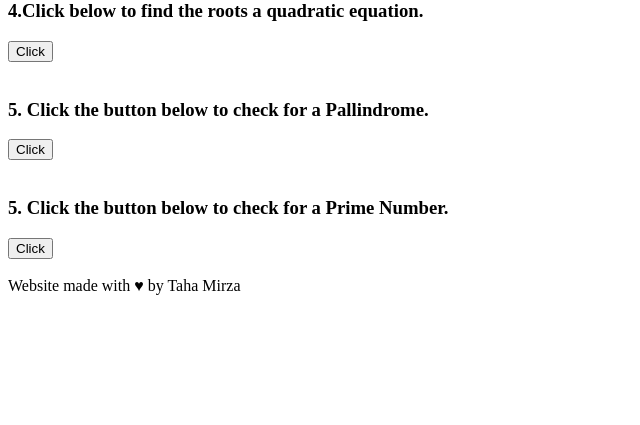
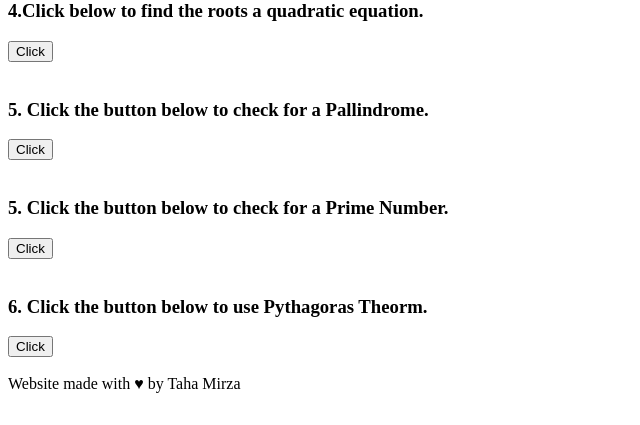
Before and after one commit to tahamirza56/Flask_Math_calculator, a Flask app: page / in a window 1280 px wide. Shown: the part 375-800 px from the top of the page, without its empty margins (0-640 px from the left). Run offline with Flask 3, Linux system fonts and the light colour scheme.

Commit message:
added pythagoras, updated index and updated app.py

```diff
--- a/app.py
+++ b/app.py
@@ -138,5 +138,31 @@ def check_prime():
 
     return render_template('check_prime.html', result=message)
 
+
+
+
+@app.route('/pythagoras')
+def pythagoras():
+    return render_template('pythagoras.html')
+
+@app.route('/use_pythagoras', methods=['POST'])
+def use_pythagoras():
+    base_str=request.form['base']
+    base=float(base_str)
+
+    perpendicular_str=request.form['perpendicular']
+    perpendicular=float(perpendicular_str)
+
+    hypotenuse= math.sqrt((base)**2 + (perpendicular)**2)
+
+    return render_template('use_pythagoras.html', result=hypotenuse)
+
+
+
+
+
+
+
+
 if __name__ == '__main__':
     app.run(debug=True)
--- a/templates/index.html
+++ b/templates/index.html
@@ -62,12 +62,23 @@
     </div>
     <br>
 
-     <div>
+    <div>
         <h3>
             5. Click the button below to check for a Prime Number.
         </h3>
 
         <form action="/prime" method="get">
+            <button type="submit">Click</button>
+        </form>
+    </div>
+    <br>
+
+    <div>
+        <h3>
+            6. Click the button below to use Pythagoras Theorm.
+        </h3>
+
+        <form action="/pythagoras" method="get">
             <button type="submit">Click</button>
         </form>
     </div>
@@ -84,7 +95,6 @@
 
 
 
-
     Website made with &hearts; by Taha Mirza
 </body>
 </html>
```
Also changed, not shown: templates/pythagoras.html (added, +21 -0 lines), templates/use_pythagoras.html (added, +22 -0 lines).
